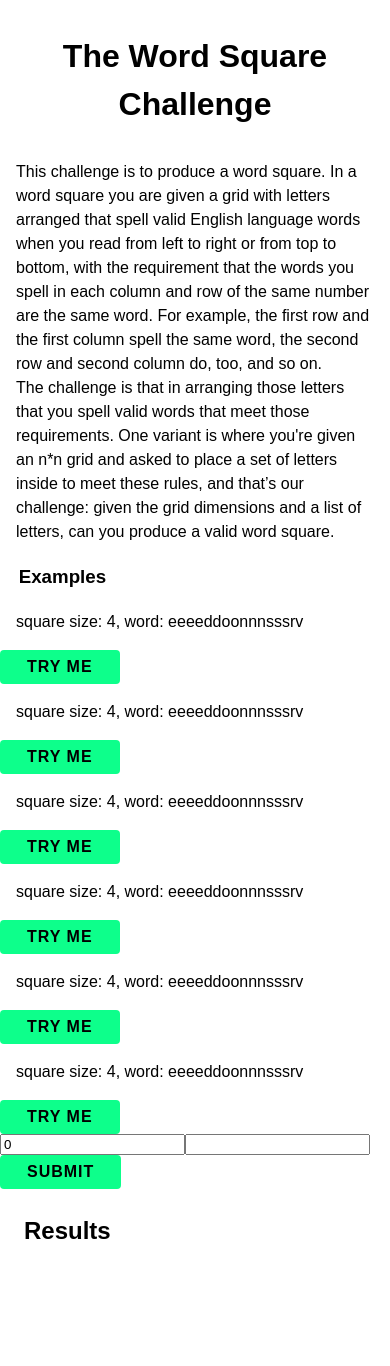
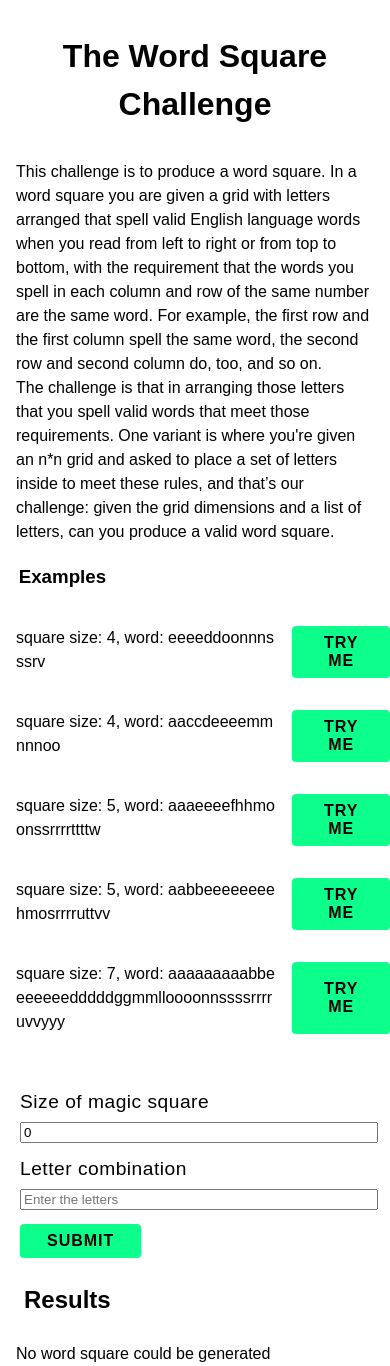
Before and after one commit to Joshswooft/vercel-word-square, a React (Create React App) app: page / in a window 390 px wide. Before the commit the page ends 1249 px from the top, so only its background shows below. Built offline with nearby package versions, Linux system fonts and the light colour scheme; a web font is replaced by a local one.

Commit message:
feat: some basic styling for inputs and example block (mobile)

```diff
--- a/src/App.tsx
+++ b/src/App.tsx
@@ -1,7 +1,8 @@
 import fetch from "cross-fetch";
 import { ErrorMessage, Field, Form, Formik } from "formik";
 import React, { useState } from "react";
-import { Button } from "./components/common";
+import styled from "styled-components";
+import { Button, InputContainer } from "./components/common";
 import { ThemeWrapper } from "./components/common/theme";
 import { ExampleBlock, examples } from "./components/ExampleBlock";
 import { Results } from "./components/Results";
@@ -10,6 +11,11 @@ export interface FormValues {
   size: number;
   word: string;
 }
+
+const StyledForm = styled(Form)`
+  margin: 0 20px;
+  margin-top: 40px;
+`;
 
 function App() {
   const [wordSquares, setWordSquares] = useState<string[]>([]);
@@ -60,8 +66,8 @@ function App() {
           of letters, can you produce a valid word square.
         </p>
         <h3 className="bold">Examples</h3>
-        {examples.map((e) => (
-          <ExampleBlock onSubmit={onSubmit} values={e} />
+        {examples.map((e, k) => (
+          <ExampleBlock key={k} onSubmit={onSubmit} values={e} />
         ))}
         <Formik<FormValues>
           initialValues={{ size: 0, word: "" }}
@@ -72,17 +78,33 @@ function App() {
           }}
         >
           {({ isSubmitting }) => (
-            <Form>
-              <Field type="number" name="size" />
-              <ErrorMessage name="size" component="div" />
-
-              <Field type="text" name="word" maxLength={100} />
-              <ErrorMessage name="word" component="div" />
+            <StyledForm>
+              <InputContainer>
+                <label htmlFor="size">Size of magic square</label>
+                <Field
+                  id="size"
+                  type="number"
+                  name="size"
+                  placeholder="How big is the square?"
+                />
+                <ErrorMessage name="size" component="div" />
+              </InputContainer>
+              <InputContainer>
+                <label htmlFor="word">Letter combination</label>
+                <Field
+                  id="word"
+                  type="text"
+                  name="word"
+                  maxLength={100}
+                  placeholder="Enter the letters"
+                />
+                <ErrorMessage name="word" component="div" />
+              </InputContainer>
 
               <Button type="submit" disabled={isSubmitting}>
                 Submit
               </Button>
-            </Form>
+            </StyledForm>
           )}
         </Formik>
         <Results words={wordSquares} />
--- a/src/components/ExampleBlock.tsx
+++ b/src/components/ExampleBlock.tsx
@@ -10,31 +10,31 @@ export const examples: FormValues[] = [
   },
   {
     size: 4,
-    word: "eeeeddoonnnsssrv",
+    word: "aaccdeeeemmnnnoo",
   },
   {
-    size: 4,
-    word: "eeeeddoonnnsssrv",
+    size: 5,
+    word: "aaaeeeefhhmoonssrrrrttttw",
   },
   {
-    size: 4,
-    word: "eeeeddoonnnsssrv",
+    size: 5,
+    word: "aabbeeeeeeeehmosrrrruttvv",
   },
   {
-    size: 4,
-    word: "eeeeddoonnnsssrv",
-  },
-  {
-    size: 4,
-    word: "eeeeddoonnnsssrv",
+    size: 7,
+    word: "aaaaaaaaabbeeeeeeedddddggmmlloooonnssssrrrruvvyyy",
   },
 ];
 
 const ExampleBlockDiv = styled.div`
+  display: inline-flex;
+  width: 100%;
   p {
-    /* display: inline-block; */
+    width: 100%;
+    word-break: break-all;
   }
   button {
+    justify-content: center;
     margin: 1em auto;
   }
 `;
@@ -47,11 +47,11 @@ export function ExampleBlock({
   values: FormValues;
 }) {
   return (
-    <div>
+    <ExampleBlockDiv>
       <p>
         square size: {values.size}, word: {values.word}
       </p>
       <Button onClick={() => onSubmit(values)}>Try me</Button>
-    </div>
+    </ExampleBlockDiv>
   );
 }
--- a/src/components/Results.tsx
+++ b/src/components/Results.tsx
@@ -5,7 +5,11 @@ export function Results({ words }: { words: string[] }) {
   return (
     <div>
       <h2>Results</h2>
-      {words.length > 0 && <ResultsTable words={words} />}
+      {words.length > 0 ? (
+        <ResultsTable words={words} />
+      ) : (
+        <p>No word square could be generated</p>
+      )}
     </div>
   );
 }
--- a/src/components/common/Input.tsx
+++ /dev/null
@@ -1,9 +0,0 @@
-import React from "react";
-
-export function Input() {
-  return (
-    <div>
-      <input />
-    </div>
-  );
-}
--- /dev/null
+++ b/src/components/common/InputContainer.tsx
@@ -0,0 +1,12 @@
+import styled from "styled-components";
+
+export const InputContainer = styled.div`
+  input,
+  label {
+    display: block;
+  }
+  input {
+    width: 100%;
+    margin-bottom: 1em;
+  }
+`;
--- a/src/components/common/index.tsx
+++ b/src/components/common/index.tsx
@@ -1,3 +1,3 @@
 export * from "./Button";
 export * from "./Form";
-export * from "./Input";
+export * from "./InputContainer";
--- a/src/components/common/theme/default/reset.ts
+++ b/src/components/common/theme/default/reset.ts
@@ -95,6 +95,7 @@ export const reset = css`
     font-size: 100%;
     font-family: ${(p) => p.theme.font}, sans-serif;
     vertical-align: baseline;
+    box-sizing: border-box;
   }
   /* HTML5 display-role reset for older browsers */
   article,
@@ -164,4 +165,24 @@ export const reset = css`
   .bold {
     font-weight: bold;
   }
+
+  .block {
+    display: block;
+  }
+
+  .inline-block {
+    display: inline-block;
+  }
+
+  .hide {
+    display: none;
+  }
+
+  label {
+    line-height: 1.55rem;
+    font-size: 1.2rem;
+    display: block;
+    margin-bottom: 0.5rem;
+    letter-spacing: 0.5px;
+  }
 `;
```
